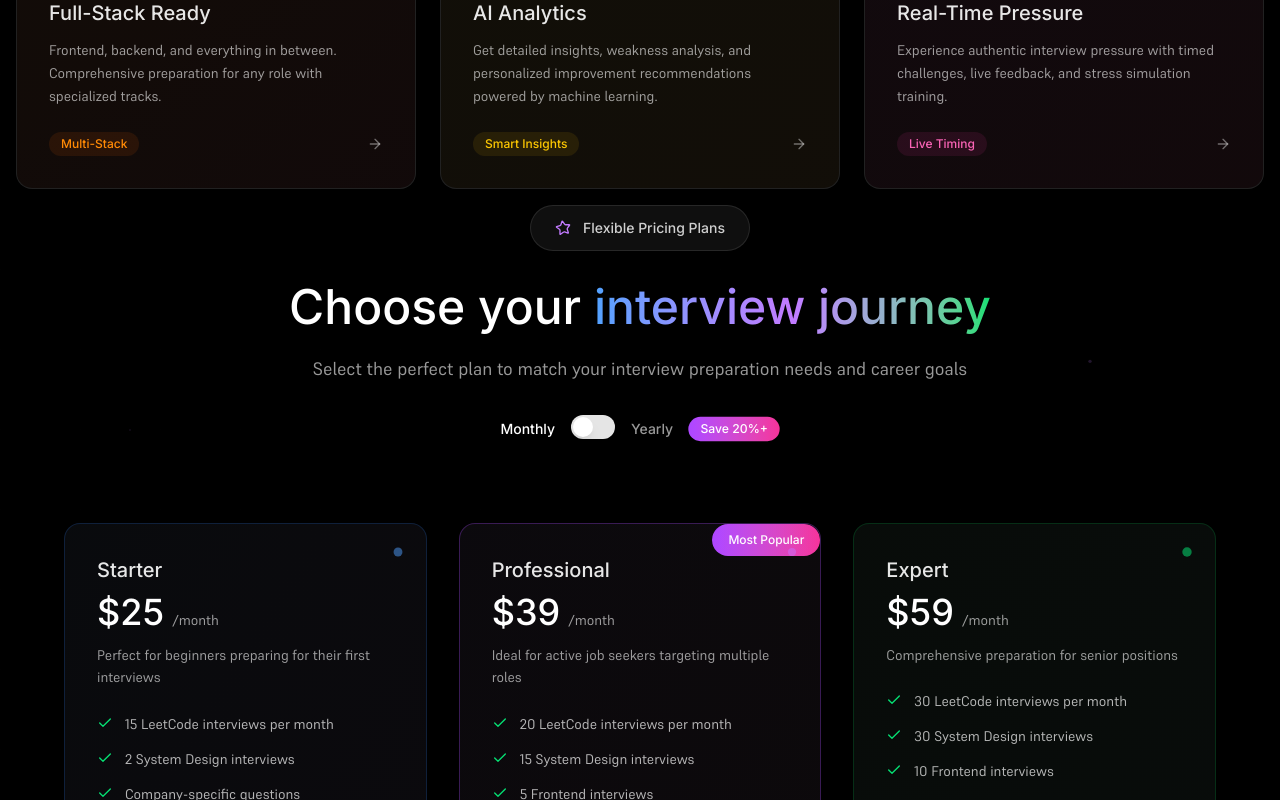
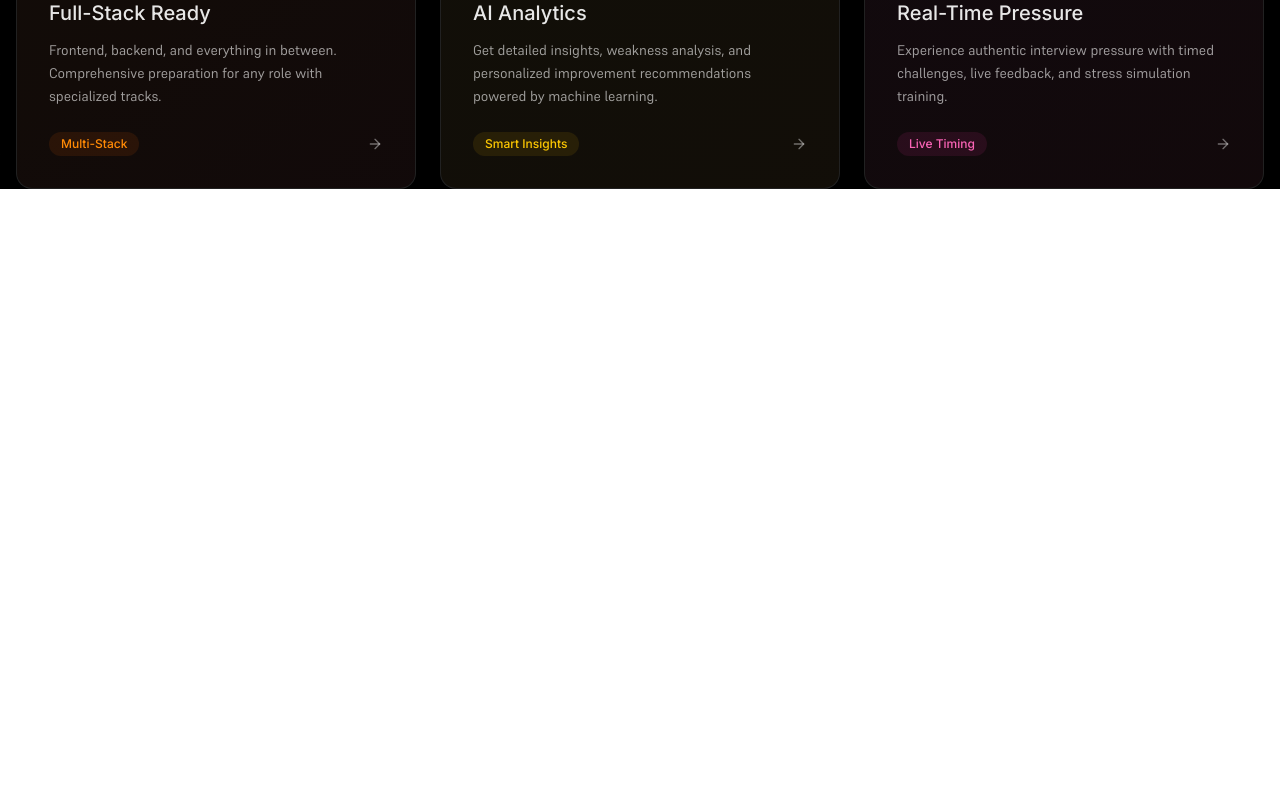
Before and after one commit to imankush10/leetcode-ai-prep, a Next.js app: page / in a window 1280 px wide. Shown: the part 2000-2800 px from the top of the page. After the commit the page ends 2189 px from the top, so only its background shows below. Built offline with nearby package versions, Linux system fonts and the light colour scheme.

Commit message:
Update page.tsx

```diff
--- a/app/page.tsx
+++ b/app/page.tsx
@@ -10,7 +10,7 @@ export default function Home() {
       <main>
         <HeroSection />
         <FeaturesSection />
-        <PricingSection />
+{/*         <PricingSection /> */}
       </main>
     </div>
   );
```
